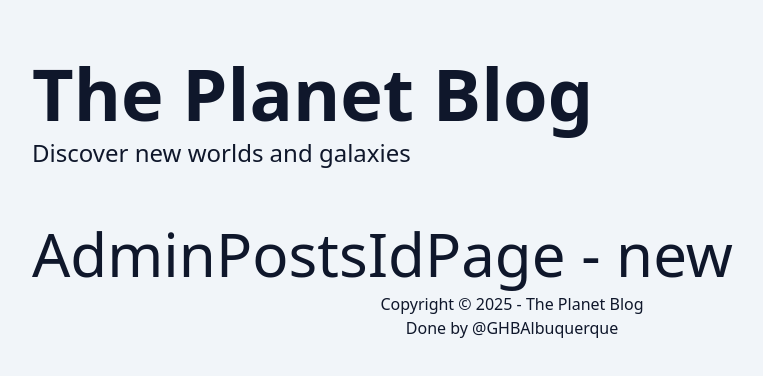
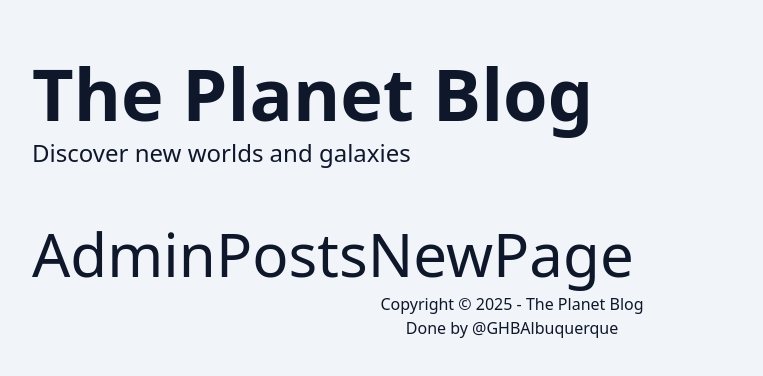
Before and after one commit to GHBAlbuquerque/nextjs-blog-dev, a Next.js app: page /admin/posts/new in a window 1280 px wide. Shown: the top 376 px of the page, without its empty margins (128-891 px from the left). Built offline with nearby package versions, Linux system fonts and the light colour scheme.

Commit message:
feature: creates admin posts (new) page - wip

```diff
--- /dev/null
+++ b/src/app/admin/posts/new/page.tsx
@@ -0,0 +1,7 @@
+export const dynamic = 'force-dynamic';
+
+export default async function AdminPostsNewPage(){
+    return <div className="py-2 text-6xl">
+        AdminPostsNewPage
+    </div>
+}
```
